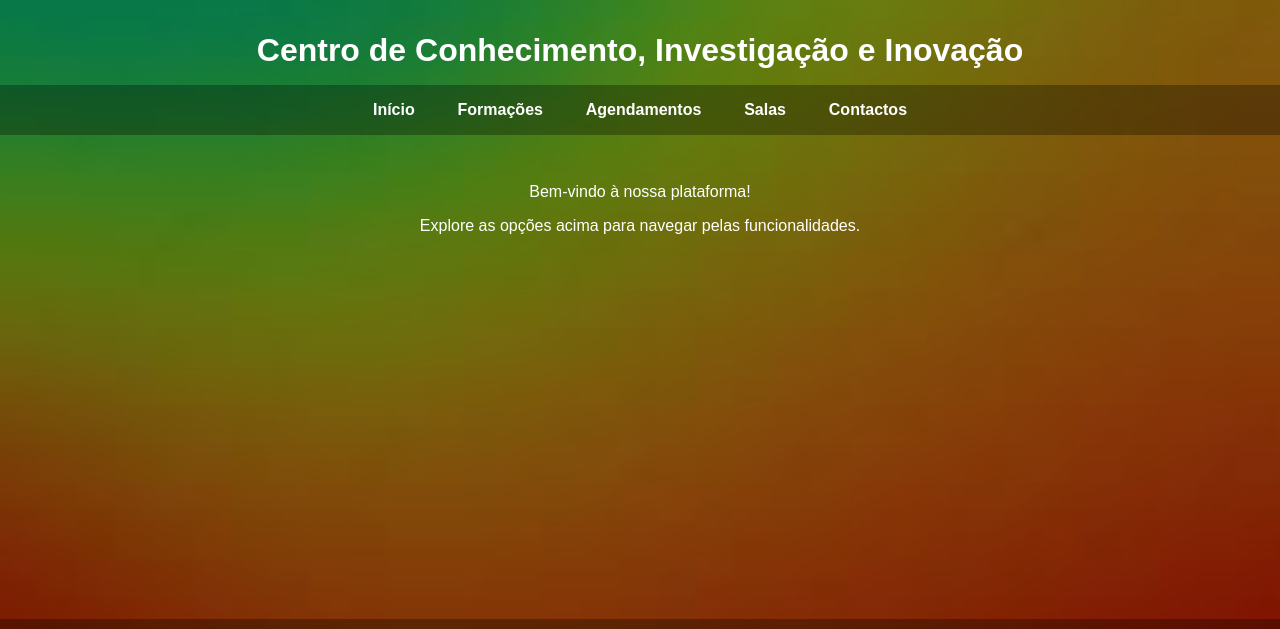
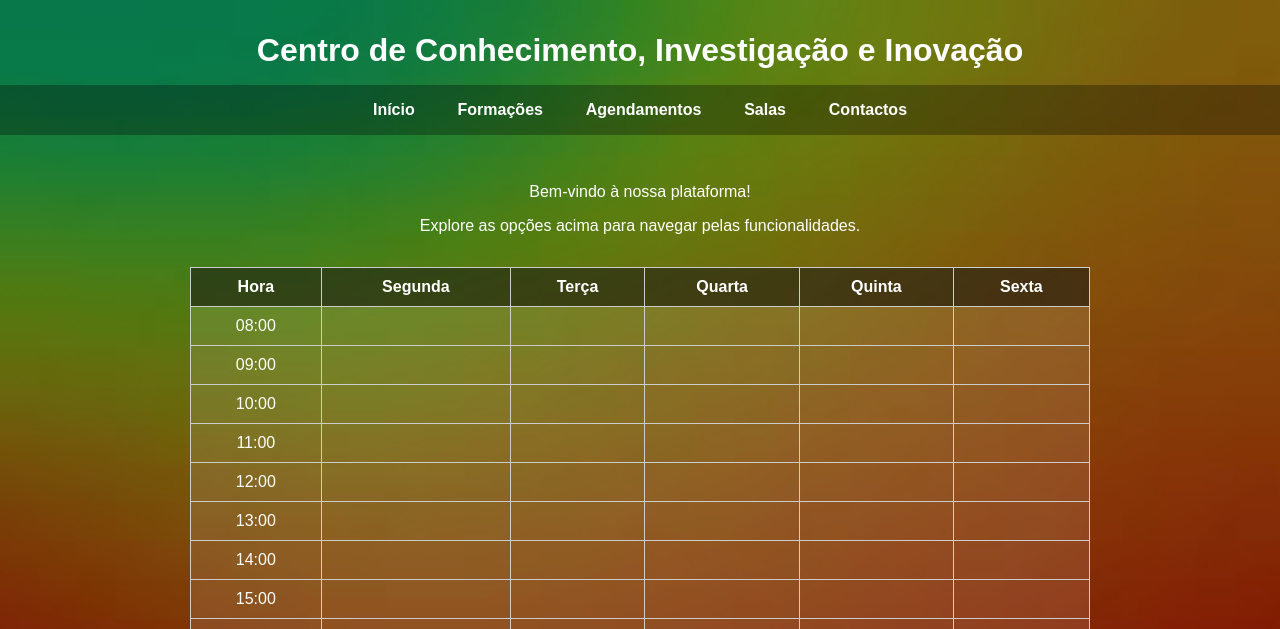
Before and after one commit to 75092/Reserva-de-Salas, a plain HTML site: page landing/index.html in a window 1280 px wide. Shown: the top 629 px of the page. Drawn offline with Linux system fonts and the light colour scheme.

Commit message:
Add files via upload

```diff
--- a/landing/index.html
+++ b/landing/index.html
@@ -32,7 +32,6 @@
       padding: 2rem 1rem 1rem;
       font-size: 2rem;
       font-weight: bold;
-      background: transparent;
     }
 
     nav {
@@ -55,14 +54,15 @@
 
     .calendar-container {
       padding: 2rem;
+      text-align: center;
       flex-grow: 1;
-      text-align: center;
     }
 
     table {
       border-collapse: collapse;
       width: 100%;
-      min-width: 700px;
+      max-width: 900px;
+      margin: 2rem auto;
       background-color: rgba(255, 255, 255, 0.1);
     }
 
@@ -108,6 +108,27 @@
     <main class="calendar-container">
       <p>Bem-vindo à nossa plataforma!</p>
       <p>Explore as opções acima para navegar pelas funcionalidades.</p>
+
+      <table>
+        <tr>
+          <th>Hora</th>
+          <th>Segunda</th>
+          <th>Terça</th>
+          <th>Quarta</th>
+          <th>Quinta</th>
+          <th>Sexta</th>
+        </tr>
+<tr><td>08:00</td><td></td><td></td><td></td><td></td><td></td></tr>
+<tr><td>09:00</td><td></td><td></td><td></td><td></td><td></td></tr>
+<tr><td>10:00</td><td></td><td></td><td></td><td></td><td></td></tr>
+<tr><td>11:00</td><td></td><td></td><td></td><td></td><td></td></tr>
+<tr><td>12:00</td><td></td><td></td><td></td><td></td><td></td></tr>
+<tr><td>13:00</td><td></td><td></td><td></td><td></td><td></td></tr>
+<tr><td>14:00</td><td></td><td></td><td></td><td></td><td></td></tr>
+<tr><td>15:00</td><td></td><td></td><td></td><td></td><td></td></tr>
+<tr><td>16:00</td><td></td><td></td><td></td><td></td><td></td></tr>
+<tr><td>17:00</td><td></td><td></td><td></td><td></td><td></td></tr>
+      </table>
     </main>
 
     <footer>
```
